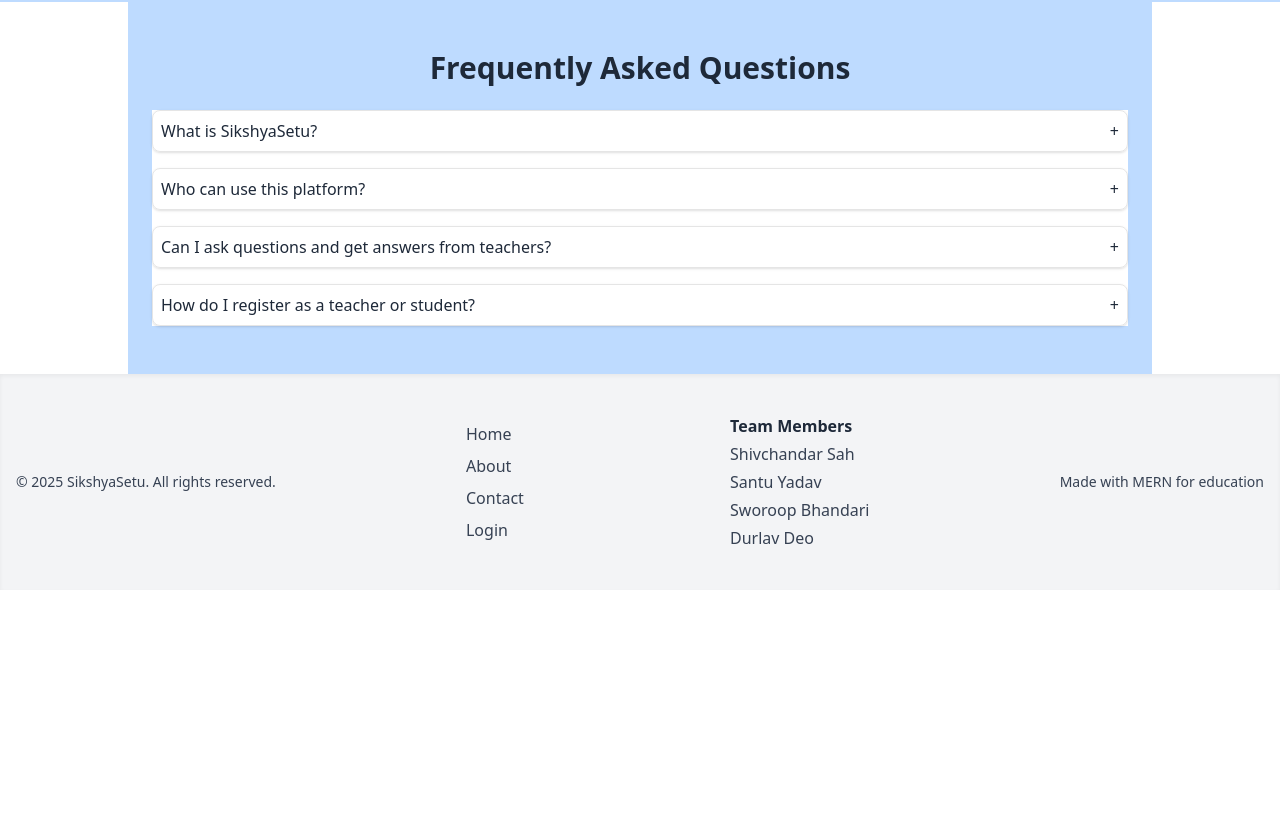
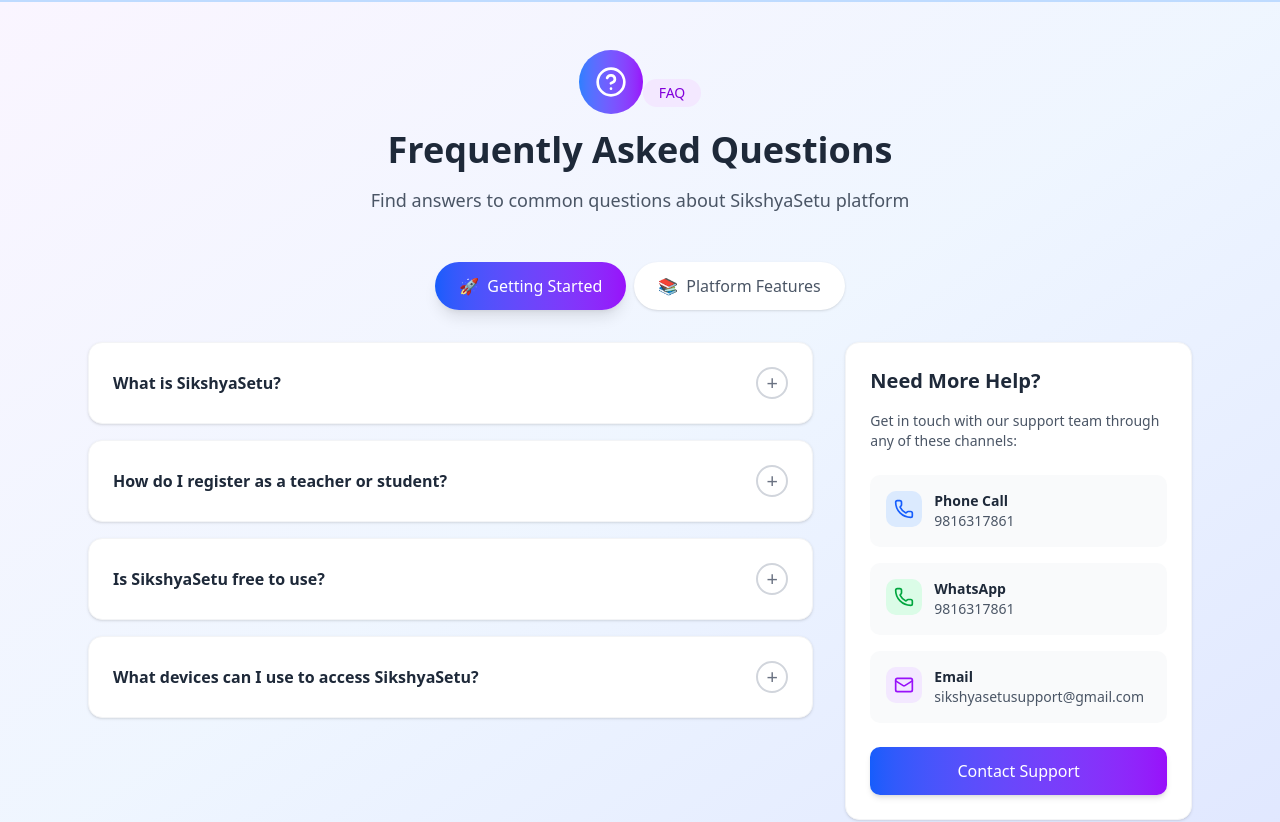
Before and after one commit to Ambiton-HackFest-2082/BitBytes, a React (Vite) app in the folder frontend/: page / in a window 1280 px wide. Shown: the part 2100-2922 px from the top of the page. Before the commit the page ends 2690 px from the top, so only its background shows below. Built offline with nearby package versions, Linux system fonts and the light colour scheme; no server answers.

Commit message:
Faq page re-designed

```diff
--- a/frontend/src/components/Landingpage/Faq.jsx
+++ b/frontend/src/components/Landingpage/Faq.jsx
@@ -1,62 +1,250 @@
 import { useState } from "react";
+import { Phone, Mail, HelpCircle } from "lucide-react";
 
-const faqs = [
+const faqData = {
+  "Getting Started": [
     {
       question: "What is SikshyaSetu?",
       answer:
         "SikshyaSetu is a collaborative platform that connects students and teachers to enhance digital learning through discussions, Q&A, and shared resources.",
     },
     {
-    question: "Who can use this platform?",
+      question: "How do I register as a teacher or student?",
       answer:
-      "Students, teachers, and parents can all use SikshyaSetu. It’s designed for both classroom support and independent learning.",
+        "Click the 'Get Started' or 'Register' button and select your role during the signup process. You'll need to provide basic information and verify your email address.",
     },
-
+    {
+      question: "Is SikshyaSetu free to use?",
+      answer:
+        "Yes, SikshyaSetu offers a free tier with basic features. We also have premium plans with advanced features for schools and institutions.",
+    },
+    {
+      question: "What devices can I use to access SikshyaSetu?",
+      answer:
+        "SikshyaSetu works on all devices - computers, tablets, and smartphones. We have web access for both Android and iOS.",
+    },
+  ],
+  "Platform Features": [
     {
       question: "Can I ask questions and get answers from teachers?",
       answer:
-      "Absolutely. You can post questions, and teachers or even peers can respond and provide solutions.",
+        "Absolutely. You can post questions, and teachers or even peers can respond and provide solutions. Questions can include text, images, and mathematical formulas.",
     },
     {
-    question: "How do I register as a teacher or student?",
+      question: "How does the discussion forum work?",
       answer:
-      "Click the 'Get Started' or 'Register' button and select your role during the signup process.",
+        "Our discussion forum allows threaded conversations where students can ask questions, share resources, and engage in academic discussions with moderation from teachers.",
     },
-];
+    {
+      question: "Can I share files and resources?",
+      answer:
+        "Yes, you can upload and share various file types including PDFs, images, documents, and presentations. All shared resources are organized by subject and grade level.",
+    },
+    {
+      question: "Is there a messaging system?",
+      answer:
+        "SikshyaSetu includes private messaging between students and teachers, group messaging for class discussions, and announcement features for important updates.",
+    }
+  ],
+
+};
 
 export default function FAQ() {
   const [openIndex, setOpenIndex] = useState(null);
+  const [activeTab, setActiveTab] = useState("Getting Started");
 
   const toggleFAQ = (index) => {
     setOpenIndex(openIndex === index ? null : index);
   };
 
+  const handlePhoneClick = () => {
+    window.open('tel:9816317861', '_blank');
+  };
+
+  const handleWhatsAppClick = () => {
+    window.open('https://wa.me/9779816317861', '_blank');
+  };
+
+  const handleEmailClick = () => {
+    const email = "sikshyasetusupport@gmail.com";
+    const subject = encodeURIComponent("Hello from SikshyaSetu");
+    const body = encodeURIComponent("Hi, I wanted to reach out to you regarding...");
+
+    const gmailUrl = `https://mail.google.com/mail/?view=cm&fs=1&to=${email}&su=${subject}&body=${body}`;
+
+    window.open(gmailUrl, '_blank');
+  };
+
+  const handleContactSupport = () => {
+    const email = "sikshyasetusupport@gmail.com";
+    const subject = encodeURIComponent("Support Request from FAQ");
+    const body = encodeURIComponent("Hi Team,\n\nI have a question regarding...");
+
+    const gmailUrl = `https://mail.google.com/mail/?view=cm&fs=1&to=${email}&su=${subject}&body=${body}`;
+
+    window.open(gmailUrl, '_blank');
+  };
+
+  const tabs = [
+    { name: "Getting Started", icon: "🚀" },
+    { name: "Platform Features", icon: "📚" },
+
+  ];
+
   return (
-    <div className="bg-blue-200 py-12 px-6 max-w-5xl mx-auto">
-      <h2 className="text-3xl font-bold text-center text-gray-800 mb-6">
+    <div className="min-h-screen bg-gradient-to-br from-purple-50 via-blue-50 to-indigo-100">
+      <div className="max-w-6xl mx-auto px-6 py-12">
+        {/* Header Section */}
+        <div className="text-center mb-12">
+          <div className="inline-flex items-center justify-center w-16 h-16 bg-gradient-to-r from-blue-500 to-purple-600 rounded-full mb-4">
+            <HelpCircle className="w-8 h-8 text-white" />
+          </div>
+          <div className="inline-block bg-purple-100 text-purple-700 px-4 py-1 rounded-full text-sm font-medium mb-4">
+            FAQ
+          </div>
+          <h1 className="text-4xl font-bold text-gray-800 mb-4">
             Frequently Asked Questions
-      </h2>
+          </h1>
+          <p className="text-gray-600 text-lg max-w-2xl mx-auto">
+            Find answers to common questions about SikshyaSetu platform
+          </p>
+        </div>
 
-      <div className="space-y-4 bg-white">
-        {faqs.map((faq, index) => (
+        {/* Tab Navigation */}
+        <div className="flex flex-wrap justify-center gap-2 mb-8">
+          {tabs.map((tab) => (
+            <button
+              key={tab.name}
+              onClick={() => setActiveTab(tab.name)}
+              className={`flex items-center gap-2 px-6 py-3 rounded-full font-medium transition-all duration-200 ${
+                activeTab === tab.name
+                  ? "bg-gradient-to-r from-blue-600 to-purple-600 text-white shadow-lg"
+                  : "bg-white text-gray-600 hover:bg-gray-50 shadow-sm"
+              }`}
+            >
+              <span>{tab.icon}</span>
+              <span>{tab.name}</span>
+            </button>
+          ))}
+        </div>
+
+        <div className="grid grid-cols-1 lg:grid-cols-3 gap-8">
+          {/* FAQ Section */}
+          <div className="lg:col-span-2">
+            <div className="space-y-4">
+              {faqData[activeTab].map((faq, index) => (
                 <div
                   key={index}
-            className="border rounded-md p-2 shadow-sm hover:shadow-md transition duration-200"
+                  className="bg-white rounded-xl border border-gray-100 shadow-sm hover:shadow-md transition-all duration-200 overflow-hidden"
                 >
                   <button
                     onClick={() => toggleFAQ(index)}
-              className="flex justify-between items-center w-full text-left font-medium text-gray-800"
+                    className="flex justify-between items-center w-full text-left p-6 hover:bg-gray-50 transition-colors duration-200"
                   >
-              <span>{faq.question}</span>
-              <span>{openIndex === index ? "−" : "+"}</span>
+                    <span className="font-semibold text-gray-800 pr-4">
+                      {faq.question}
+                    </span>
+                    <span className="flex-shrink-0">
+                      <div
+                        className={`w-8 h-8 rounded-full border-2 border-gray-300 flex items-center justify-center transition-all duration-200 ${
+                          openIndex === index
+                            ? "bg-blue-500 border-blue-500 rotate-45"
+                            : "hover:border-blue-400"
+                        }`}
+                      >
+                        <span
+                          className={`text-xl font-light ${
+                            openIndex === index ? "text-white" : "text-gray-500"
+                          }`}
+                        >
+                          +
+                        </span>
+                      </div>
+                    </span>
                   </button>
 
                   {openIndex === index && (
-              <p className="mt-3 text-gray-600 text-sm">{faq.answer}</p>
+                    <div className="px-6 pb-6">
+                      <div className="h-px bg-gray-100 mb-4"></div>
+                      <p className="text-gray-600 leading-relaxed">
+                        {faq.answer}
+                      </p>
+                    </div>
                   )}
                 </div>
               ))}
             </div>
           </div>
+
+          {/* Help Center Sidebar */}
+          <div className="lg:col-span-1">
+            <div className="bg-white rounded-xl p-6 shadow-sm border border-gray-100 sticky top-6">
+              <h3 className="text-xl font-bold text-gray-800 mb-4">
+                Need More Help?
+              </h3>
+              <p className="text-gray-600 mb-6 text-sm">
+                Get in touch with our support team through any of these channels:
+              </p>
+
+              <div className="space-y-4">
+                <div
+                  onClick={handlePhoneClick}
+                  className="flex items-start gap-3 p-4 bg-gray-50 rounded-lg cursor-pointer hover:bg-blue-50 transition-colors duration-200 group"
+                >
+                  <div className="bg-blue-100 p-2 rounded-lg group-hover:bg-blue-200">
+                    <Phone className="w-5 h-5 text-blue-600" />
+                  </div>
+                  <div>
+                    <h4 className="font-semibold text-gray-800 text-sm group-hover:text-blue-700">
+                      Phone Call
+                    </h4>
+                    <p className="text-gray-600 text-sm">9816317861</p>
+                  </div>
+                </div>
+
+                <div
+                  onClick={handleWhatsAppClick}
+                  className="flex items-start gap-3 p-4 bg-gray-50 rounded-lg cursor-pointer hover:bg-green-50 transition-colors duration-200 group"
+                >
+                  <div className="bg-green-100 p-2 rounded-lg group-hover:bg-green-200">
+                    <Phone className="w-5 h-5 text-green-600" />
+                  </div>
+                  <div>
+                    <h4 className="font-semibold text-gray-800 text-sm group-hover:text-green-700">
+                      WhatsApp
+                    </h4>
+                    <p className="text-gray-600 text-sm">9816317861</p>
+                  </div>
+                </div>
+
+                <div
+                  onClick={handleEmailClick}
+                  className="flex items-start gap-3 p-4 bg-gray-50 rounded-lg cursor-pointer hover:bg-purple-50 transition-colors duration-200 group"
+                >
+                  <div className="bg-purple-100 p-2 rounded-lg group-hover:bg-purple-200">
+                    <Mail className="w-5 h-5 text-purple-600" />
+                  </div>
+                  <div>
+                    <h4 className="font-semibold text-gray-800 text-sm group-hover:text-purple-700">
+                      Email
+                    </h4>
+                    <p className="text-gray-600 text-sm break-all">
+                      sikshyasetusupport@gmail.com
+                    </p>
+                  </div>
+                </div>
+              </div>
+
+              <button
+                onClick={handleContactSupport}
+                className="w-full mt-6 bg-gradient-to-r from-blue-600 to-purple-600 text-white py-3 px-4 rounded-lg font-medium hover:from-blue-700 hover:to-purple-700 transition-all duration-200 shadow-md hover:shadow-lg"
+              >
+                Contact Support
+              </button>
+            </div>
+          </div>
+        </div>
+      </div>
+    </div>
   );
 }
--- a/frontend/src/pages/RequestDetails.jsx
+++ b/frontend/src/pages/RequestDetails.jsx
@@ -3,10 +3,9 @@
 import { Button } from "@/components/ui/button";
 import { User2, Calendar, IndianRupee, Clock, CheckCircle2 } from "lucide-react";
 import { toast } from "sonner";
+import useMyContext from "@/hooks/useMyContext";
 
 // Mock: set to true to view as teacher, false as student
-const isTeacher = false;
-
 // Mock request data
 const request = {
   id: 1,
@@ -46,6 +45,7 @@
 ];
 
 function OfferTile({ offer, onAccept, accepted }) {
+
   return (
     <div
       className={`relative bg-white border border-neutral-100 rounded-2xl shadow-sm p-6 flex flex-col gap-3 transition-all duration-200 hover:shadow-lg ${
@@ -162,6 +162,9 @@
   const [offersList, setOffersList] = useState(offers);
   const [acceptedOfferId, setAcceptedOfferId] = useState(null);
   const [loading, setLoading] = useState(false);
+  const {user} = useMyContext()
+const isTeacher = user?.role === "teacher" || user?.role === "admin";
+
 
   const handleAccept = (offer) => {
     setAcceptedOfferId(offer.id);
```
Also changed, not shown: 1 other file (tests, documents, lock files or other folders). Lines whose indentation alone changed are shown as unchanged.
